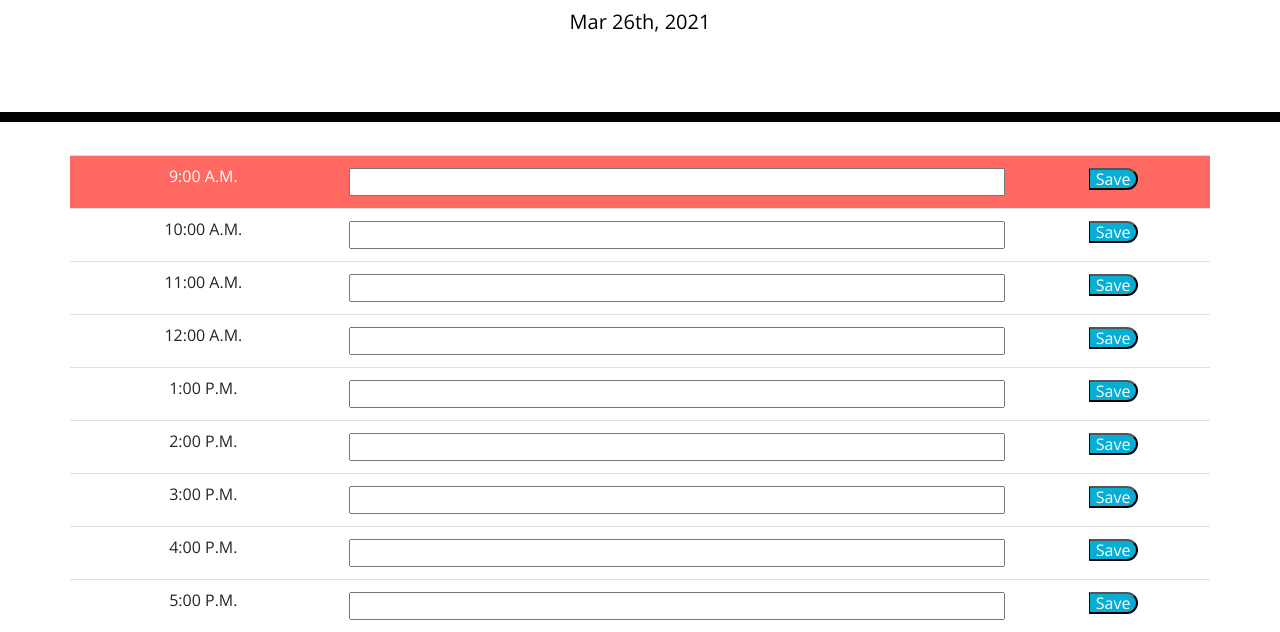
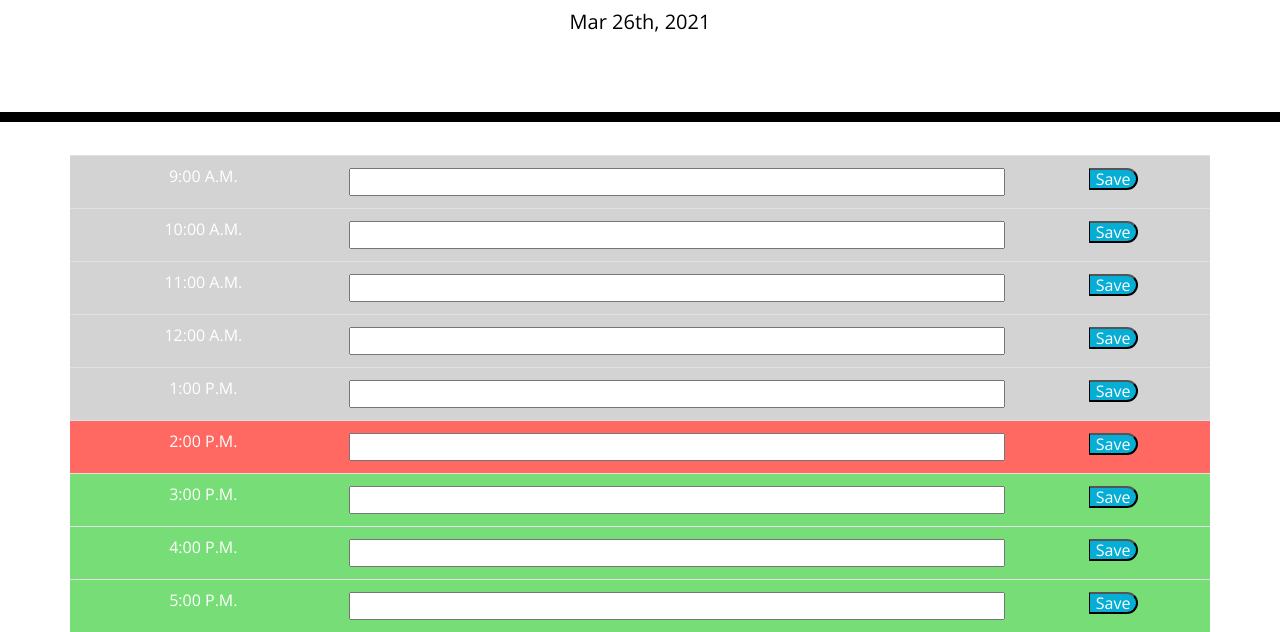
Before and after one commit to RyeBowTie/Ryan-Daily-Schedule, a plain HTML site: page index.html in a window 1280 px wide. Shown: the part 182-814 px from the top of the page. Drawn offline with nearby package versions, Linux system fonts and the light colour scheme.

Commit message:
added id's to table rows to use as measures against moment().

```diff
--- a/index.html
+++ b/index.html
@@ -31,52 +31,53 @@
     <div class="container">
         <div class="row">
             <table class="table">
-                <tr class="tableRow">
+                <tr class="tableRow" id="9">
                     <td>9:00 A.M.</td>
                     <td><input type="text" class="col-12" id="nineEl"></td>
                     <td><input type="submit" class="saveBtn" id="nineSaved" value="Save"></td>
                 </tr>
-                <tr>
+                <tr class="tableRow" id="10">
                     <td>10:00 A.M.</td>
                     <td><input type="text" class="col-12" id="tenEl"></td>
                     <td><input type="submit" class="saveBtn" id="tenSaved" value="Save"></td>
                 </tr>
-                <tr>
+                <tr class="tableRow" id="11">
                     <td>11:00 A.M.</td>
                     <td><input type="text" class="col-12" id="elevenEl"></td>
                     <td><input type="submit" class="saveBtn" id="elevenSaved" value="Save"></td>
                 </tr>
-                <tr>
+                <tr class="tableRow" id="12">
                     <td>12:00 A.M.</td>
                     <td><input type="text" class="col-12" id="twelveEl"></td>
                     <td><input type="submit" class="saveBtn" id="twelveSaved" value="Save"></td>
                 </tr>
-                <tr>
+                <tr class="tableRow" id="13">
                     <td>1:00 P.M.</td>
                     <td><input type="text" class="col-12" id="oneEl"></td>
                     <td><input type="submit" class="saveBtn" id="oneSaved" value="Save"></td>
                 </tr>
-                <tr>
+                <tr class="tableRow" id="14">
                     <td>2:00 P.M.</td>
                     <td><input type="text" class="col-12" id="twoEl"></td>
                     <td><input type="submit" class="saveBtn" id="twoSaved" value="Save"></td>
                 </tr>
-                <tr>
+                <tr class="tableRow" id="15">
                     <td>3:00 P.M.</td>
                     <td><input type="text" class="col-12" id="threeEl"></td>
                     <td><input type="submit" class="saveBtn" id="threeSaved" value="Save"></td>
                 </tr>
-                <tr>
+                <tr class="tableRow" id="16">
                     <td>4:00 P.M.</td>
                     <td><input type="text" class="col-12" id="fourEl"></td>
                     <td><input type="submit" class="saveBtn" id="fourSaved" value="Save"></td>
                 </tr>
-                <tr>
-                    <td>5:00 P.M.</td>
-                    <td><input type="text" class="col-12" id="fiveEl"></td>
-                    <td><input type="submit" class="saveBtn" id="fiveSaved" value="Save"></td>
+                <tr class="tableRow"  id="17">
+                  <td>5:00 P.M.</td>
+                  <td><input type="text" class="col-12" id="fiveEl"></td>
+                  <td><input type="submit" class="saveBtn" id="fiveSaved" value="Save"></td>
                 </tr>
             </table>
+
         </div>
 
     </div>
```
